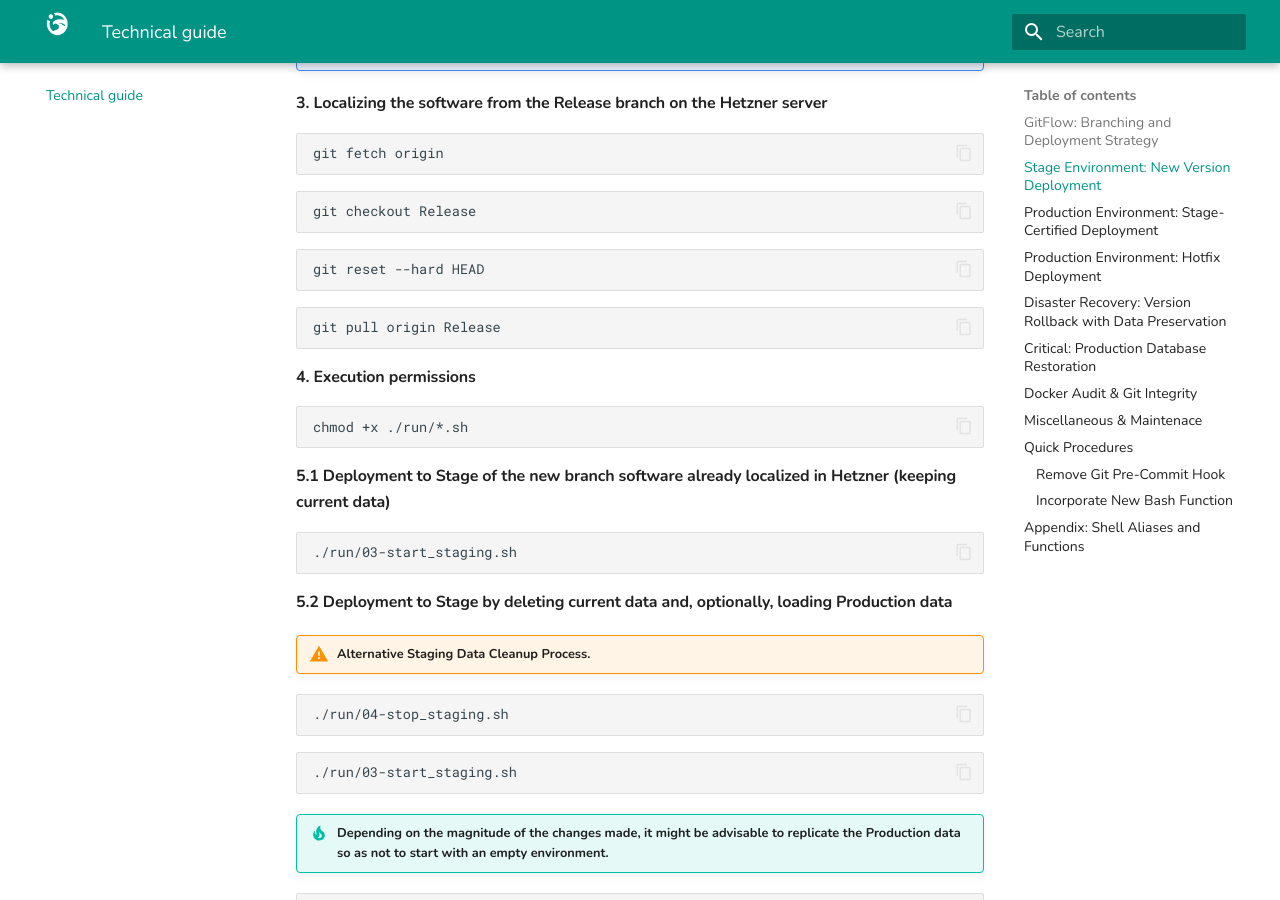
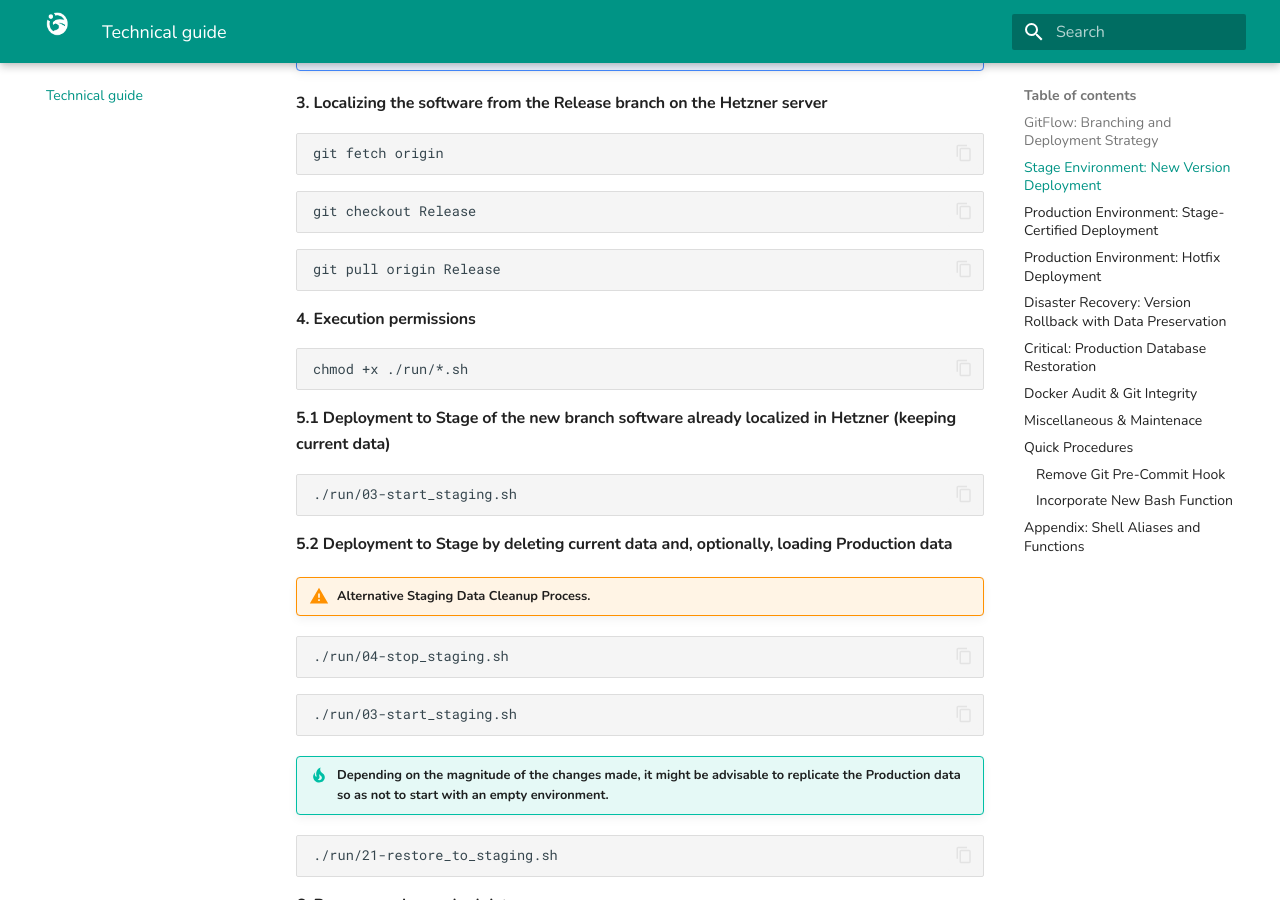
Before and after one commit to pablopenlop/gradewing_guide, an MkDocs documentation site: the page built from docs/other.md, in a window 1280 px wide and 900 px high, scrolled down 2442 px. Built offline with MkDocs 1.6.1 and Material for MkDocs 9.7.7, drawn with Linux system fonts in a browser that asks for light colours.

Commit message:
Update other.md

````diff
--- a/docs/other.md
+++ b/docs/other.md
@@ -60,9 +60,6 @@ git fetch origin
 ```
 ```bash
 git checkout Release
-```
-```bash
-git reset --hard HEAD
 ```
 ```bash
 git pull origin Release
@@ -256,9 +253,6 @@ git fetch origin
 ```
 ```bash
 git checkout Hotfix
-```
-```bash
-git reset --hard HEAD
 ```
 ```bash
 git pull origin Hotfix
````
